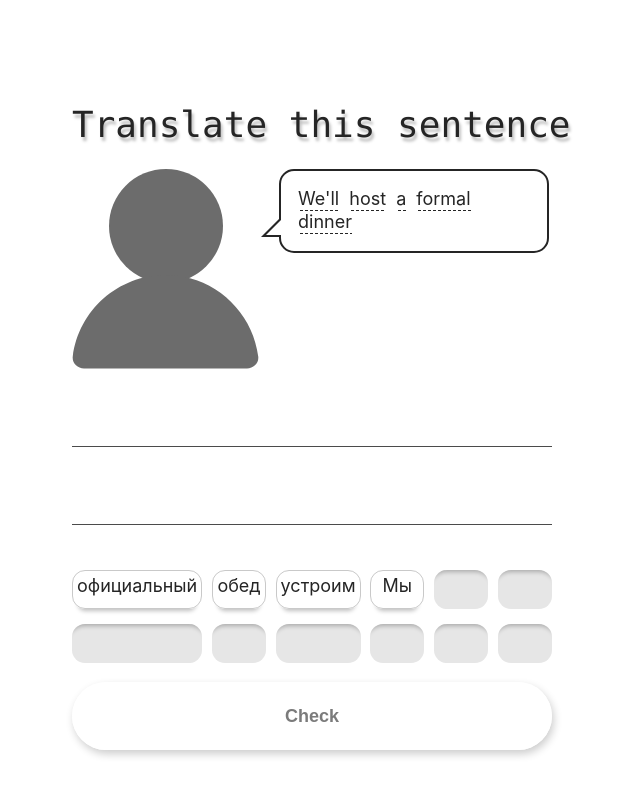
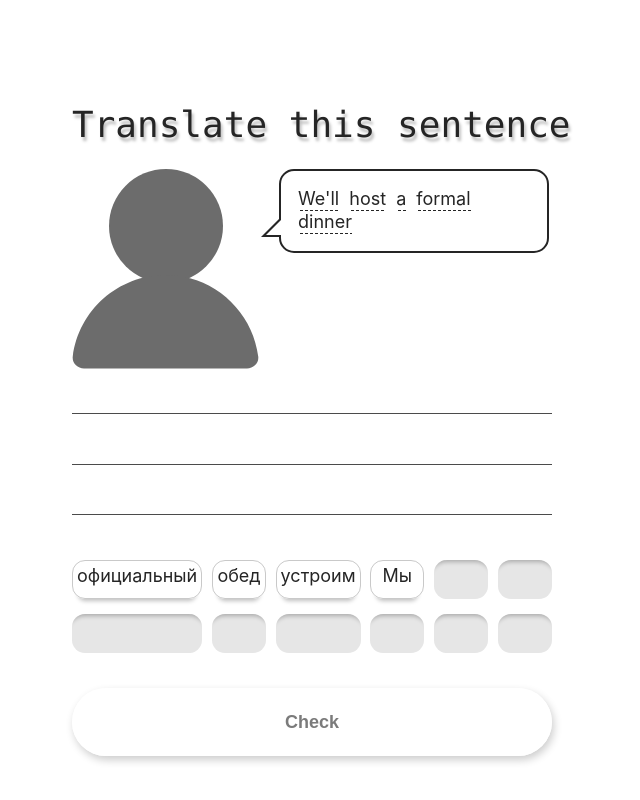
Before and after one commit to Nero656/translit-ts-app, a React (Create React App) app in the folder translate-app/: page / in a window 1280 px wide. Shown: the whole page, without its empty margins (318-958 px from the left). Built offline with nearby package versions, Linux system fonts and the light colour scheme.

Commit message:
багфикс
теперь при добавлении больше 6 элементов в строку, элементы не будут вылазить за её границы

```diff
--- a/translate-app/src/elements/words_field.tsx
+++ b/translate-app/src/elements/words_field.tsx
@@ -58,7 +58,6 @@ export class Words_field extends React.Component<Props,
         const phraseWords = this.shuffle(this.splitString(
             store.getState().phrase.phrases[this.props.randomInt].translate, ' '
         ))
-
         const wordsArray = phraseWords.map((word, index) =>
             ({
                 id: index,
@@ -181,15 +180,24 @@ export class Words_field extends React.Component<Props,
 
 
     render() {
-        const answerArea = css`
-          width: 30rem;
-          height: 2rem;
-          border-bottom: solid 1px #4B4B4B;
+        const form = css`
           margin-top: 2.81rem;
         `
+        const answerArea = css`
+          display: grid;
+          gap: .3rem;
+          min-height: 2.5rem;
+          width: 30rem;
+          padding: .3em 0 .3em 0;
+          border-top: solid 1px #4B4B4B;
+          border-bottom: solid 1px #4B4B4B;
+          grid-template-columns: 1fr 1fr 1fr 1fr 1fr 1fr;
+          margin-top: -1px;
+        `
+
         const wordField = css`
           width: 30rem;
-          height: 2rem;
+          height: 3rem;
           margin-top: 2.81rem;
           display: grid;
           column-gap: .6rem;
@@ -270,7 +278,6 @@ export class Words_field extends React.Component<Props,
             background: linear-gradient(91deg, #FFF 100%, #F2F2F2 100%);
             box-shadow: 2px 4px 8px 0px rgba(0, 0, 0, 0.20), -2px -4px 8px 0px #FFF;
           }
-
         `
         const but_anim = css`
           animation: errorAns 3s forwards;
@@ -315,7 +322,7 @@ export class Words_field extends React.Component<Props,
                 this.setState({isError: true, isSuccess: false})
         }
 
-        return <div>
+        return <div className={form}>
             {this.state.boards.map((board, index) =>
                 <div onDragOver={(e) => this.dragOverHandler(e)}
                      onDrop={(e) => this.dropBoardHandler(e, board)}
```
